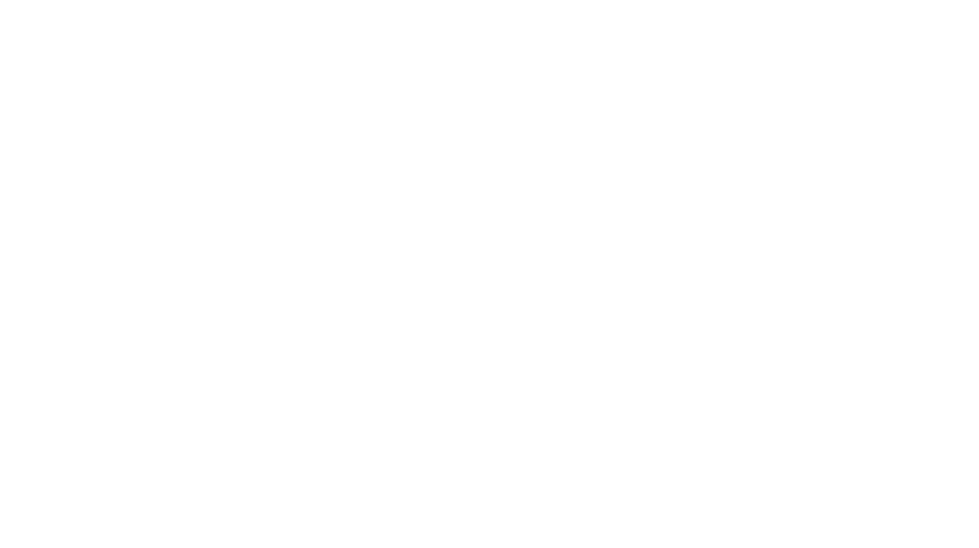
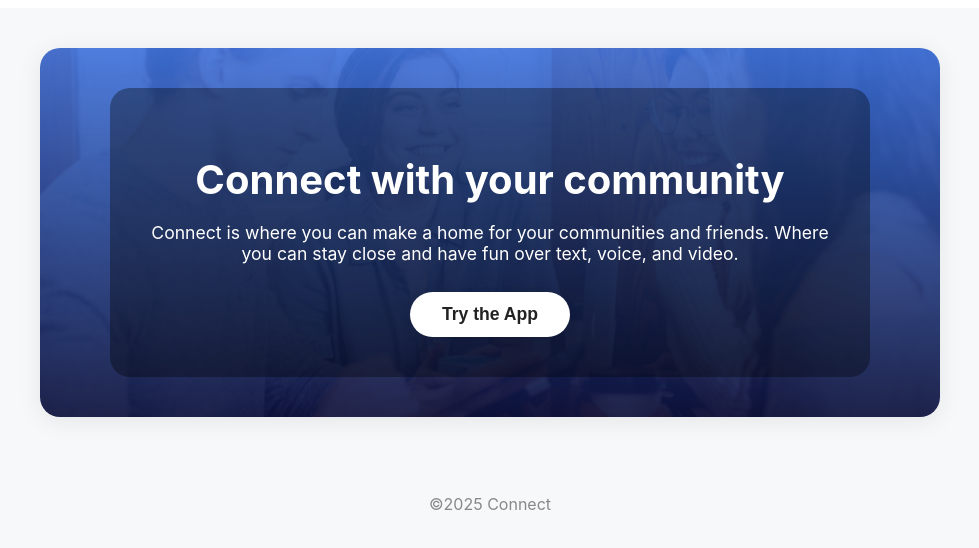
Before and after one commit to eescal01/test-app-chat, a React (Vite) app in the folder cloud-chat-client/: page /Hero in a window 1280 px wide. Before the commit this address had no page. Shown: the top 548 px of the page, without its empty margins (150-1129 px from the left). Built offline with nearby package versions, Linux system fonts and the light colour scheme.

Commit message:
[feat] add login

```diff
--- /dev/null
+++ b/cloud-chat-client/src/components/Hero.css
@@ -0,0 +1,114 @@
+.hero-container {
+    min-height: 100vh;
+    display: flex;
+    flex-direction: column;
+    align-items: center;
+    background: #f7f8fa;
+    font-family: 'Inter', Arial, sans-serif;
+  }
+
+  .hero-background {
+    width: 90%;
+    max-width: 900px;
+    margin: 40px auto 0 auto;
+    background-size: cover;
+    background-position: center;
+    border-radius: 20px;
+    box-shadow: 0 4px 24px rgba(0,0,0,0.08);
+    display: flex;
+    align-items: center;
+    justify-content: center;
+    min-height: 350px;
+    position: relative;
+  }
+
+  .hero-content {
+    background: rgba(0,0,0,0.35);
+    border-radius: 20px;
+    padding: 40px 30px;
+    color: #fff;
+    text-align: center;
+    width: 100%;
+    max-width: 700px;
+    margin: 40px 0;
+  }
+
+  .hero-content h1 {
+    font-size: 2.5rem;
+    font-weight: 700;
+    margin-bottom: 18px;
+  }
+
+  .hero-content p {
+    font-size: 1.1rem;
+    margin-bottom: 28px;
+    font-weight: 400;
+  }
+
+  .hero-btn {
+    background: #fff;
+    color: #222;
+    border: none;
+    border-radius: 25px;
+    padding: 12px 32px;
+    font-size: 1.1rem;
+    font-weight: 600;
+    cursor: pointer;
+    transition: background 0.2s, color 0.2s;
+    box-shadow: 0 2px 8px rgba(0,0,0,0.08);
+  }
+
+  .hero-btn:hover {
+    background: #e5e7eb;
+    color: #111;
+  }
+
+  .hero-footer {
+    margin-top: 40px;
+    text-align: center;
+  }
+
+  .hero-socials {
+    margin-bottom: 10px;
+  }
+
+  .hero-socials a {
+    color: #222;
+    margin: 0 10px;
+    font-size: 1.4rem;
+    transition: color 0.2s;
+  }
+
+  .hero-socials a:hover {
+    color: #0077ff;
+  }
+
+  .hero-copyright {
+    color: #888;
+    font-size: 1rem;
+  }
+
+  /* Responsive Design */
+  @media (max-width: 700px) {
+    .hero-background {
+      width: 98%;
+      min-height: 220px;
+    }
+    .hero-content {
+      padding: 20px 10px;
+      font-size: 0.95rem;
+    }
+    .hero-content h1 {
+      font-size: 1.5rem;
+    }
+  }
+
+  @media (max-width: 400px) {
+    .hero-content {
+      padding: 10px 2px;
+    }
+    .hero-btn {
+      padding: 8px 16px;
+      font-size: 1rem;
+    }
+  }
--- /dev/null
+++ b/cloud-chat-client/src/components/Hero.jsx
@@ -0,0 +1,29 @@
+import React from "react";
+import assets from "../assets/assets";
+import "./Hero.css";
+
+const CommunityHero = () => (
+  <div className="hero-container">
+    <div className="hero-background" style={{ backgroundImage: `url(${assets.background})` }}>
+      <div className="hero-content">
+        <h1>Connect with your community</h1>
+        <p>
+          Connect is where you can make a home for your communities and friends. Where you can stay close and have fun over text, voice, and video.
+        </p>
+        <button className="hero-btn">Try the App</button>
+      </div>
+    </div>
+    <footer className="hero-footer">
+      <div className="hero-socials">
+        <a href="#"><i className="fa-brands fa-twitter"></i></a>
+        <a href="#"><i className="fa-brands fa-instagram"></i></a>
+        <a href="#"><i className="fa-brands fa-facebook"></i></a>
+      </div>
+      <div className="hero-copyright">
+        ©2025 Connect
+      </div>
+    </footer>
+  </div>
+);
+
+export default CommunityHero;
--- a/cloud-chat-client/src/main.jsx
+++ b/cloud-chat-client/src/main.jsx
@@ -6,6 +6,7 @@ import App from './App';
 import Callback from './Callback';
 import ChatRoom from './ChatRoom';
 import Login from './pages/login/Login';
+import CommunityHero from './components/Hero';
 
 ReactDOM.createRoot(document.getElementById('root')).render(
   <React.StrictMode>
@@ -15,6 +16,7 @@ ReactDOM.createRoot(document.getElementById('root')).render(
         <Route path="/callback" element={<Callback />} />
         <Route path="/chat" element={<ChatRoom />} />
         <Route path="/login" element={<Login />} />
+        <Route path="/Hero" element={<CommunityHero />} />
       </Routes>
     </BrowserRouter>
   </React.StrictMode>
--- a/cloud-chat-client/src/pages/login/Login.css
+++ b/cloud-chat-client/src/pages/login/Login.css
@@ -6,7 +6,7 @@
 */
 @media (max-width: 600px) {
     .login .logo {
-        height: 100px;
+        height: 200px;
         max-width: 80vw;
 
     }
```
